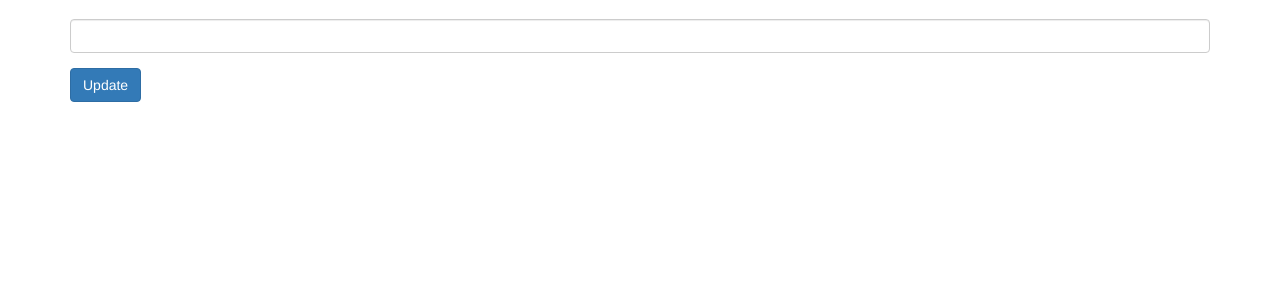
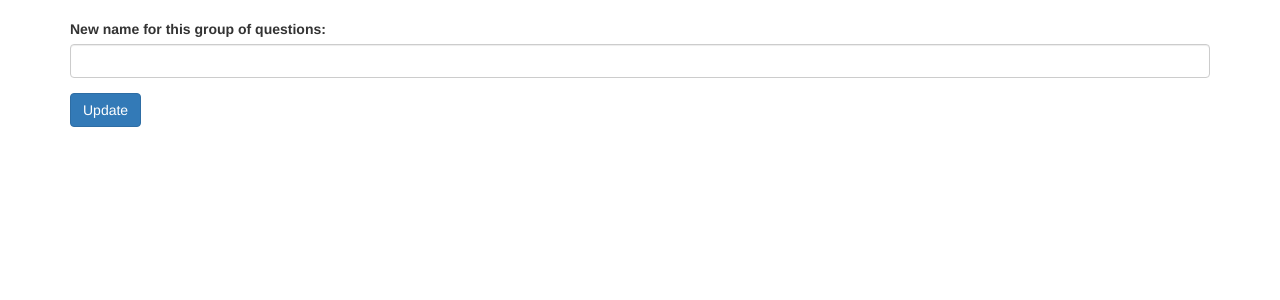
Before and after one commit to jonastonny/crs, a Django app: template vote/templates/vote/questiongroup_edit.html in a window 1280 px wide. Shown: the part 51-351 px from the top of the page. Run offline with Django 3.2, Linux system fonts and the light colour scheme; the template is opened without the code that fills it: values that come from a table or form of the project are taken from there, others are empty; the visitor is signed in with stand-in values (Sample User, id 1); some libraries are stand-ins or nearby versions.

Commit message:
Added labels when editing room and questiongroup

```diff
--- a/vote/templates/vote/questiongroup_edit.html
+++ b/vote/templates/vote/questiongroup_edit.html
@@ -7,6 +7,7 @@
 
         <form action="{% url 'questiongroup_update' questiongroup.room_id questiongroup.id %}" method="post">{% csrf_token %}
             <div class="form-group">
+                <label>New name for this group of questions:</label>
                 {{ form.title|add_class:'form-control' }}
 {#                <input type="text" class="form-control" name="title" value="{{ room.title  }}" id="id_title">#}
             </div>
--- a/vote/templates/vote/room_edit.html
+++ b/vote/templates/vote/room_edit.html
@@ -7,6 +7,7 @@
 
         <form action="{% url 'room_update' room.id %}" method="post">{% csrf_token %}
             <div class="form-group">
+                <label>New room name:</label>
                 {{ form.title|add_class:'form-control' }}
 {#                <input type="text" class="form-control" name="title" value="{{ room.title  }}" id="id_title">#}
             </div>
```
